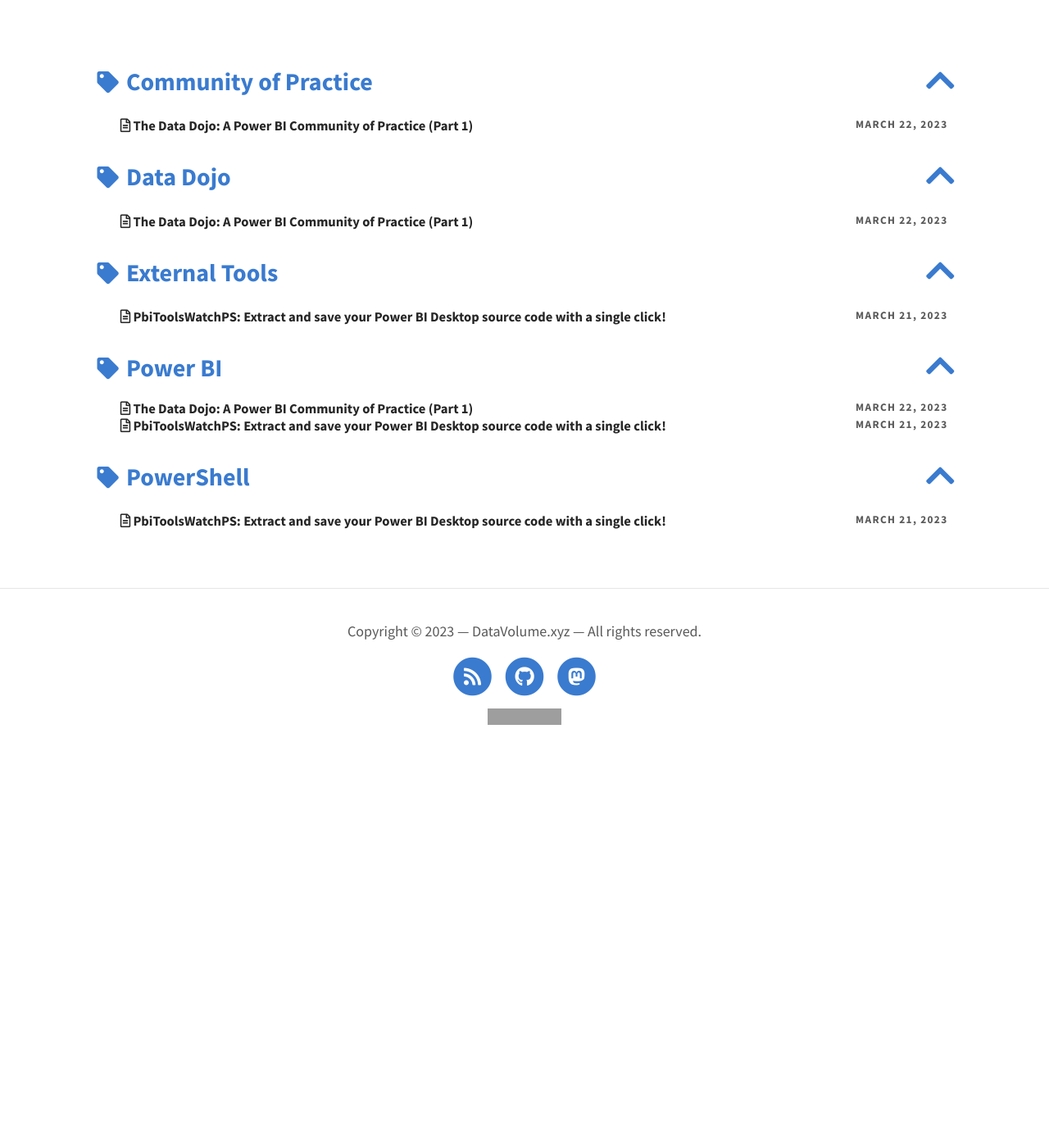
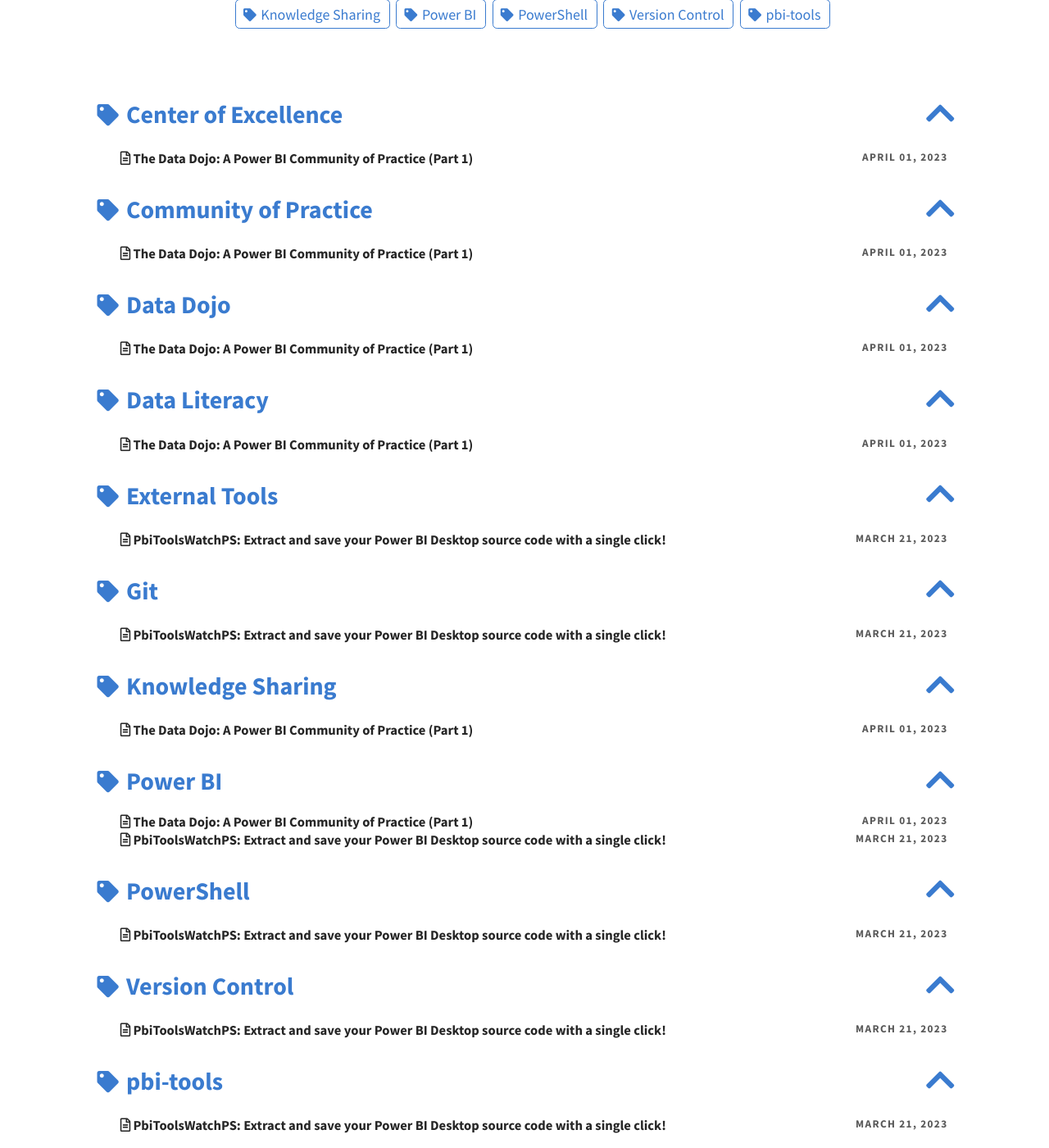
Before and after one commit to DataVolumeXYZ/DataVolumeXYZ, a Jekyll site: the page built from pages/tags.md, in a window 1280 px wide and 1400 px high, scrolled down 356 px. Shown: the whole window at 82% size. Built offline with Jekyll 4.4.1, drawn with Linux system fonts in a browser that asks for light colours; before the commit the page ends 1284 px from its top, so only the background shows below that; some of the changed lines change nothing that is shown; some of the changed text lies outside the part shown; grey boxes are pictures that could not be loaded.

Commit message:
added artwork; tweaked text

```diff
--- a/_posts/2023-03-21-external-tool-PbiToolsWatchPS.md
+++ b/_posts/2023-03-21-external-tool-PbiToolsWatchPS.md
@@ -5,7 +5,7 @@
 author: JamesDBartlett3
 feature-img: "assets/img/pexels/soundwaves.jpg"
 thumbnail: "assets/img/pexels/pbitoolswatchps_externaltoolsribbon.png"
-tags: [Power BI, External Tools, PowerShell]
+tags: [Power BI, External Tools, PowerShell, Version Control, Git, pbi-tools]
 excerpt_separator: <!--more-->
 ---
 
--- a/_posts/2023-03-22-DataDojo-PowerBI-CommunityOfPractice-01.md
+++ /dev/null
@@ -1,37 +0,0 @@
----
-layout: post
-title: >
-  The Data Dojo: A Power BI Community of Practice (Part 1)
-author: JamesDBartlett3
-# feature-img: "assets/img/pexels/soundwaves.jpg"
-# thumbnail: "assets/img/pexels/___.png"
-tags: [Power BI, Community of Practice, Data Dojo]
-excerpt_separator: <!--more-->
-draft: true
----
-
-
-
-I joined [Des Moines University](https://dmu.edu) as a Senior Business Intelligence Analyst in December of 2020, and one of the first things I noticed whenever I got to know a colleague from another department was that many of them were eager to begin analyzing the data generated by their individual business units, but didn't know where to start. Of course, there are tons of excellent books, videos, blogs, and self-paced e-learning resources about Power BI and data analytics in general, but I've found that the best way to *learn* is to *do*, and the best way to *do* is *together*.
-<!--more-->
-The natural solution was to establish an inter-disciplinary Power BI [Community of Practice (CoP)](https://en.wikipedia.org/wiki/Community_of_practice) at DMU, which is exactly what we are now in the process of doing. We call our CoP the **Data Dojo**, and I'm excited to share our journey with you. This is the first in a series of posts that will document our challenges, progress, setbacks, and victories. I hope you'll join us on this adventure!
-
-<!-- {% include aligner.html images="pexels/___.png" column="auto" %} -->
-
-# Founding the Data Dojo
-
-From the very beginning, I knew that there were varying levels of Power BI experience among the faculty and staff at DMU. Some had never even heard of Power BI, while others had already been using it for several years. I also knew that I didn't have the time or energy to teach everyone everything they needed to know about Power BI on an individual basis. Additionally, I knew that I couldn't be the only one teaching if I wanted to have an organization-wide impact. And finally, I knew that a hierarchical structure would only hinder the CoP's ability to grow and adapt organically. So, with all of that in mind, I created our Data Dojo with these founding principles:
-
-1. Anyone who is interested in learning how to use Power BI to help make better use of their data can become a Data Dojo member.
-2. Members are welcome to attend as many (or as few) of our workshops as they like.
-3. Members are encouraged to share their Power BI knowledge and experience with the group, though no one is required to do so.
-4. We facilitate the sharing of Power BI knowledge primarily through two channels:
-  * Interactive workshops (either in-person or online via Zoom).
-  * A private [Yammer](https://www.yammer.com) group where members can ask questions, share ideas, and collaborate on projects.
-5. The only "stupid question" in the Data Dojo is the one that goes unasked.
-6. There are no instructors or students in the Data Dojo; We are all here to learn from each other.
-7. Members vote on the topics they'd like to learn about, as well as the dates and times for the workshops where those topics will be covered.
-
-# Our First Workshop
-
-Our first workshop was held on ___, and it was a huge success! We had __ members in attendance, and we covered the following topics:
--- /dev/null
+++ b/_posts/2023-04-01-DataDojo-PowerBI-CommunityOfPractice-01.md
@@ -0,0 +1,39 @@
+---
+layout: post
+title: >
+  The Data Dojo: A Power BI Community of Practice (Part 1)
+author: JamesDBartlett3
+feature-img: "assets/img/data-dojo/matrix_aikido.png"
+thumbnail: "assets/img/data-dojo/web-3706725.jpg"
+tags: [Power BI, Community of Practice, Data Dojo, Center of Excellence, Data Literacy, Knowledge Sharing]
+excerpt_separator: <!--more-->
+draft: true
+---
+
+I joined [Des Moines University](https://dmu.edu) as a Senior Business Intelligence Analyst in December of 2020, and one of the first things I noticed whenever I got to know a colleague from another department was that many of them were eager to begin analyzing the data generated by their individual business units, but didn't know where to start. Of course, there are tons of excellent books, videos, blogs, and self-paced e-learning resources about Power BI and data analytics in general, but I've found that the best way to **learn** is to **do**, and the best way to **do** is **together**.
+<!--more-->
+
+{% include aligner.html images="data-dojo/together-2450090.jpg" column="auto" %}
+
+The natural solution was to establish an inter-disciplinary Power BI [Community of Practice (CoP)](https://en.wikipedia.org/wiki/Community_of_practice) at DMU, which is exactly what we are now in the process of doing. We call our CoP the **Data Dojo**, and I'm excited to share our journey with you. This is the first in a series of posts that will document our challenges, progress, setbacks, and victories. I hope you'll join us on this adventure!
+
+# Founding the Data Dojo
+
+From the very beginning, I knew that there were varying levels of Power BI experience among the faculty and staff at DMU. Some had never even heard of Power BI, while others had already been using it for several years. I also knew that I didn't have the time or energy to teach everyone everything they needed to know about Power BI on an individual basis. Additionally, I knew that I couldn't be the only one teaching if I wanted to have an organization-wide impact. And finally, I knew that a hierarchical structure would only hinder the CoP's ability to grow and adapt organically. So, with all of that in mind, I created our Data Dojo with these founding principles:
+
+1. Anyone who is interested in learning how to make better use of their data can become a Data Dojo member.
+2. Members are welcome to attend as many (or as few) of our workshops as they like.
+3. Members are encouraged to share their knowledge and experience, though no one is required to do so.
+4. We facilitate the sharing of knowledge primarily through two channels:
+  * Interactive workshops (in-person, virtual, or hybrid).
+  * A private [Yammer](https://www.yammer.com) group where members can ask questions, share ideas, and collaborate on projects.
+5. There are no instructors or students in the Data Dojo; We are all here to learn from each other.
+6. The only "stupid question" in the Data Dojo is the one that goes unasked.
+7. Members vote on the topics they'd like to learn about, as well as the dates and times for the workshops where those topics will be covered.
+8. Members are encouraged to network with each other, form their own ad-hoc groups, and collaborate on projects together. This is designed to break down the silos and walls that have hindered the business in the past, and replace them with pipelines and bridges.
+
+{% include aligner.html images="data-dojo/handshake-2009195-small.png" column="auto" %}
+
+# Our First Workshop
+
+Our first workshop was held on ___, and it was a huge success! We had __ members in attendance, and we covered the following topics:
```
Also changed, not shown: 2 other files.
